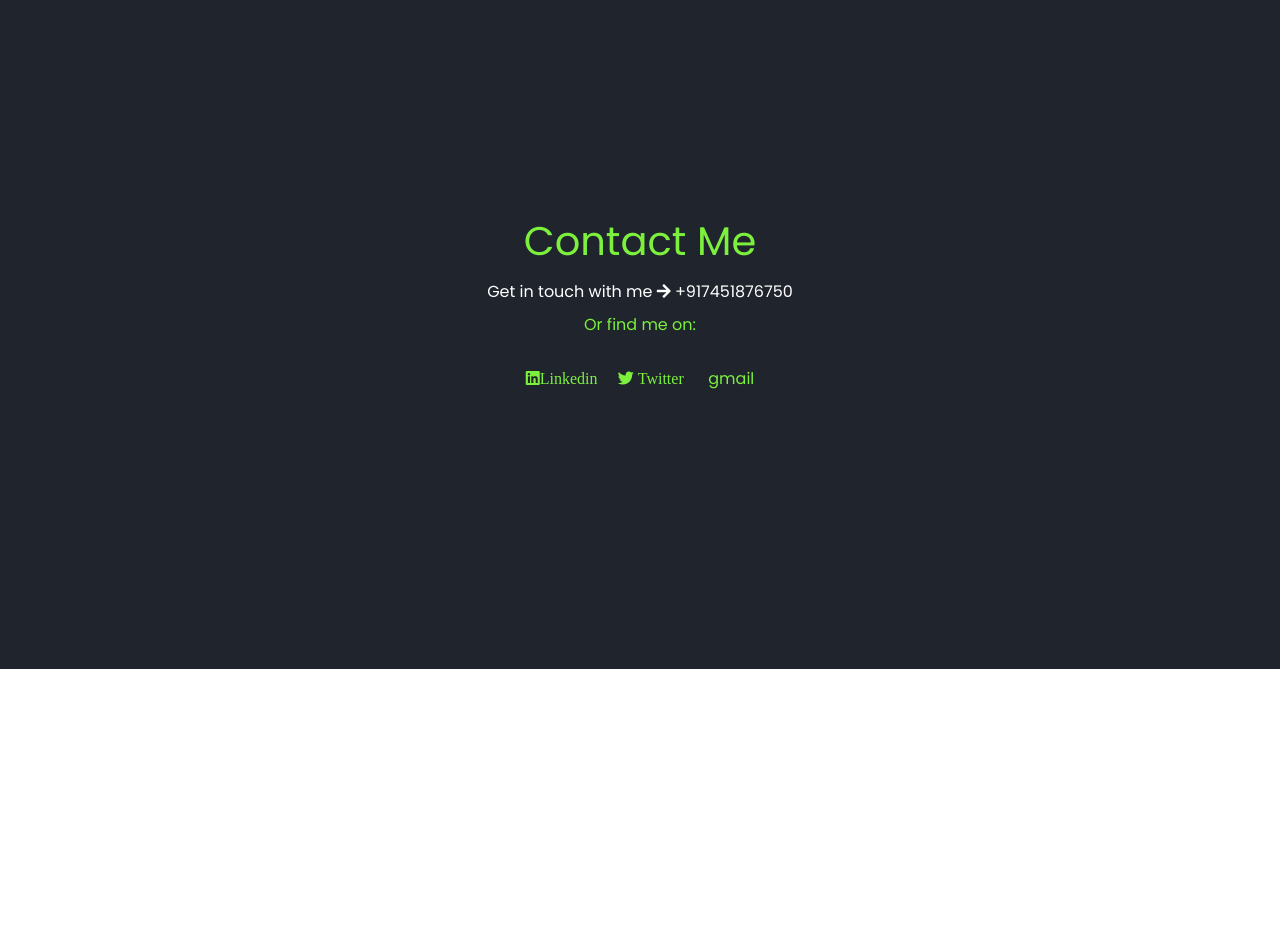
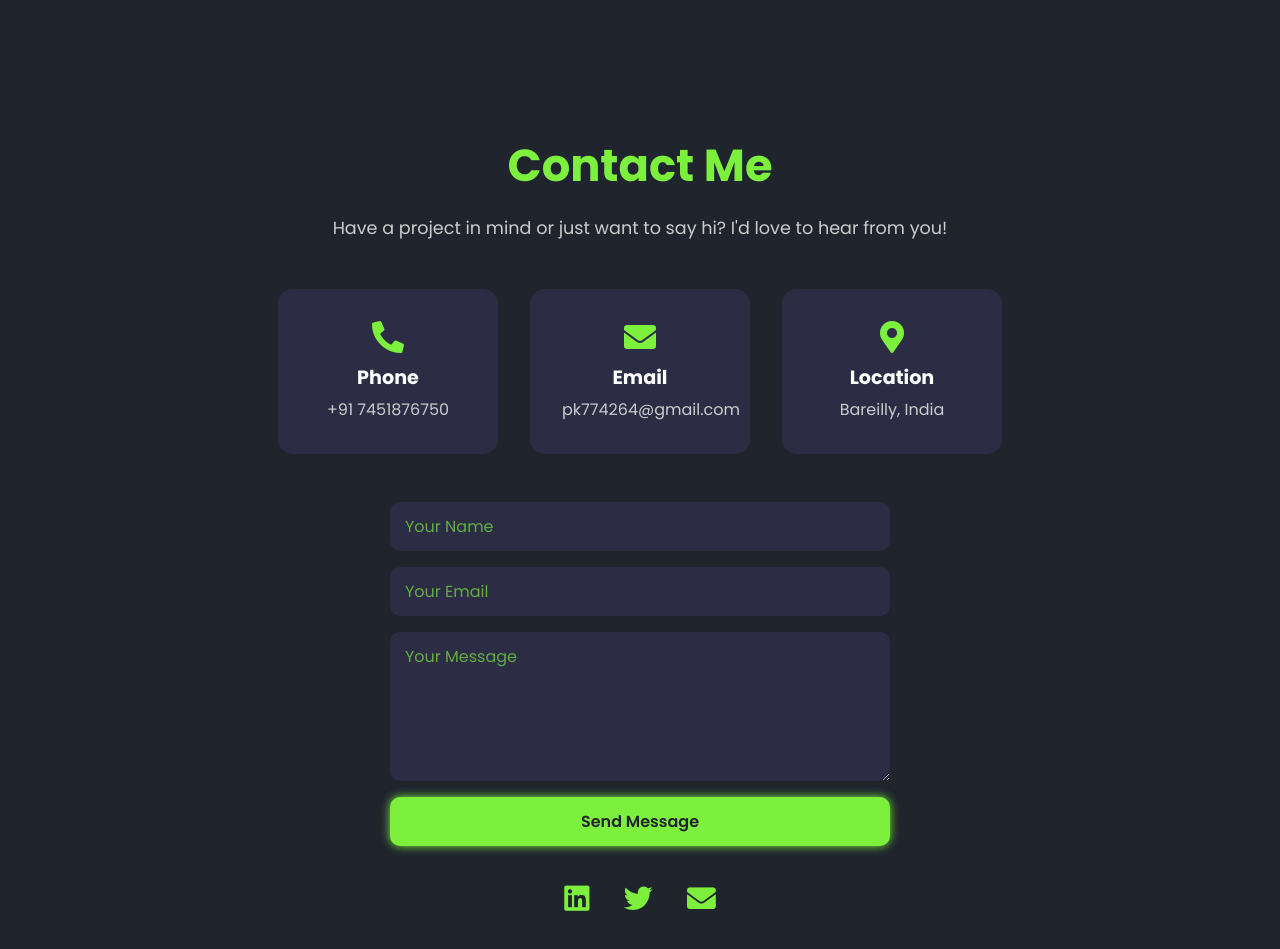
Before and after one commit to itskumarprem/portfolio, a plain HTML site: page index.html in a window 1280 px wide. Shown: the part 2540-3489 px from the top of the page. Before the commit the page ends 3273 px from the top, so only its background shows below. Drawn offline with nearby package versions, Linux system fonts and the light colour scheme.

Commit message:
adding more information

```diff
--- a/index.html
+++ b/index.html
@@ -115,38 +115,85 @@
   <div class="container">
     <h2>My Services</h2>
     <div class="service-cards">
+
+      <!-- Web Development Card -->
       <div class="service-card">
         <i class="fas fa-code"></i>
         <h3>Web Development</h3>
-        <p>I build responsive, interactive, and high-performing websites and applications.</p>
+        <p>
+          I build responsive, interactive, and high-performing websites and web applications using modern technologies like HTML, CSS, JavaScript, React, and more.
+        </p>
       </div>
+
+      <!-- UI/UX Design Card -->
       <div class="service-card">
         <i class="fas fa-paint-brush"></i>
         <h3>UI/UX Design</h3>
-        <p>Creating user-centric designs that are both functional and visually appealing.</p>
+        <p>
+          I design user-friendly interfaces and engaging experiences with a focus on usability, aesthetics, and accessibility.
+        </p>
       </div>
+
+      <!-- SEO Optimization Card -->
       <div class="service-card">
         <i class="fas fa-search"></i>
         <h3>SEO Optimization</h3>
-        <p>Optimizing websites for search engines to increase traffic and improve rankings.</p>
+        <p>
+          I optimize websites for search engines to increase visibility, drive organic traffic, and improve overall performance and rankings.
+        </p>
       </div>
+
+      <!-- Additional Service Example -->
+      <div class="service-card">
+        <i class="fas fa-database"></i>
+        <h3>Database Management</h3>
+        <p>
+          I work with MySQL, MongoDB, and other database systems to design, manage, and optimize data for scalable applications.
+        </p>
+      </div>
+
     </div>
   </div>
 </section>
 
-<div class="contact" id="contact-me">
+<!--Contact Section-->
+<section class="contact" id="contact-me">
   <div class="container">
-    <div class="contact-content">
-      <h2>Contact Me</h2>
-      <p class="content" style="color:white">
-        Get in touch with me <i class="fas fa-arrow-right"></i> +917451876750
-      </p>
-      <p class="links">Or find me on:</p>
-      <a href ="https://www.linkedin.com/in/prem-kumar-a30627327"target="blank"><i class="fab fa-linkedin">Linkedin</i></a>
-      <a href=" https://x.com/itskumarprem"target="blank"><i class="fab fa-twitter"> Twitter</i></a>
-      <a href=" https://mailto:pk774264@gmail.com"target="blank"><i class="fab fa-gmail"></i> gmail</a>
+    <h2 class="contact-heading">Contact Me</h2>
+    <p class="contact-text">Have a project in mind or just want to say hi? I'd love to hear from you!</p>
+
+    <div class="contact-cards">
+      <div class="contact-card">
+        <i class="fas fa-phone-alt"></i>
+        <h3>Phone</h3>
+        <p>+91 7451876750</p>
+      </div>
+      <div class="contact-card">
+        <i class="fas fa-envelope"></i>
+        <h3>Email</h3>
+        <p>pk774264@gmail.com</p>
+      </div>
+      <div class="contact-card">
+        <i class="fas fa-map-marker-alt"></i>
+        <h3>Location</h3>
+        <p>Bareilly, India</p>
+      </div>
+    </div>
+
+    <form class="contact-form">
+      <input type="text" name="name" placeholder="Your Name" required>
+      <input type="email" name="email" placeholder="Your Email" required>
+      <textarea name="message" rows="5" placeholder="Your Message" required></textarea>
+      <button type="submit" class="btn">Send Message</button>
+    </form>
+
+    <div class="social-links">
+      <a href="https://www.linkedin.com/in/prem-kumar-a30627327" target="_blank"><i class="fab fa-linkedin"></i></a>
+      <a href="https://x.com/itskumarprem" target="_blank"><i class="fab fa-twitter"></i></a>
+      <a href="mailto:pk774264@gmail.com" target="_blank"><i class="fas fa-envelope"></i></a>
     </div>
   </div>
-</div>
+</section>
+
 </body>
 </html>
--- a/style.css
+++ b/style.css
@@ -434,116 +434,228 @@ a{
 
   /* Section Styling */
   .services {
-    background-color: #1f242d;
-    padding: 4rem 0;
+    background-color: #1f242d; /* dark theme background */
+    padding: 6rem 0;
     text-align: center;
     color: #fff;
-    font-size: xx-large;
 }
 
-  .container {
-    width: 90%;
-    max-width: 1200px;
-    margin: 0 auto;
-    height: 100vh;
+.services h2 {
+    font-size: 3rem;
+    color: #7cf03d;
+    margin-bottom: 3rem;
+    font-weight: 700;
+    text-transform: uppercase;
+    letter-spacing: 1px;
 }
 
+/* Service Cards */
 .service-cards {
     display: flex;
-    justify-content: space-around;
+    justify-content: center;
     gap: 2rem;
     flex-wrap: wrap;
 }
 
 .service-card {
-    background-color: #7cf03d;
-    padding: 2rem;
-    border-radius: 8px;
-    box-shadow: 0 4px 10px rgba(245, 3, 3, 0.1);
+    background-color: #2c2c45; /* dark card background to match theme */
+    padding: 2.5rem 2rem;
+    border-radius: 15px;
     width: 30%;
+    min-width: 250px;
     text-align: center;
-    transition: transform 0.3s ease-in-out;
+    transition: transform 0.3s ease, box-shadow 0.3s ease;
+    border: 2px solid transparent;
 }
 
 .service-card:hover {
     transform: translateY(-10px);
+    box-shadow: 0 0 20px #7cf03d80;
+    border: 2px solid #7cf03d;
 }
 
 .service-card i {
     font-size: 3rem;
-    color: #fff;
+    color: #7cf03d;
     margin-bottom: 1rem;
+    transition: color 0.3s ease;
+}
+
+.service-card:hover i {
+    color: #00ffff; /* neon hover effect */
 }
 
 .service-card h3 {
     font-size: 1.8rem;
     margin-bottom: 1rem;
+    color: #fff;
 }
 
 .service-card p {
     font-size: 1rem;
-    color: #fff;
+    color: #ccc;
+    line-height: 1.6;
 }
 
 /* Responsive Design */
+@media (max-width: 1024px) {
+    .service-cards {
+        gap: 1.5rem;
+    }
+    .service-card {
+        width: 45%;
+    }
+}
+
 @media (max-width: 768px) {
     .service-cards {
         flex-direction: column;
         align-items: center;
     }
-
     .service-card {
         width: 80%;
         margin-bottom: 2rem;
     }
 }
 
+
   /* ////......Contact......///// */
 
   .contact {
-    background: #1f242d;
-    position: relative;
-    height: 92vh;
-  }
-
-  .contact-content {
-    position: absolute;
-    top: 50%;
-    left: 50%;
-    transform: translate(-50%, -50%);
+    background-color: #1f242d;
+    padding: 6rem 2rem;
+    color: #fff;
     text-align: center;
 }
 
-  .contact-content h2 {
-    font-size: 2.5rem;
-    font-weight: 400;
+.contact-heading {
+    font-size: 2.8rem;
     color: #7cf03d;
-    padding-bottom: 0.5rem;
+    margin-bottom: 1rem;
+    font-weight: 700;
 }
 
-  .contact-content .mail {
-    color: #f0f0e6;
-    padding-bottom: 0.2rem;
+.contact-text {
+    color: #ccc;
+    font-size: 1.1rem;
+    margin-bottom: 3rem;
+}
+
+.contact-cards {
+    display: flex;
+    justify-content: center;
+    gap: 2rem;
+    flex-wrap: wrap;
+    margin-bottom: 3rem;
+}
+
+.contact-card {
+    background: #2c2c45;
+    padding: 2rem;
+    border-radius: 15px;
+    width: 220px;
+    transition: transform 0.3s ease, box-shadow 0.3s ease;
+}
+
+.contact-card:hover {
+    transform: translateY(-10px);
+    box-shadow: 0 0 20px #7cf03d80;
+}
+
+.contact-card i {
+    font-size: 2rem;
+    margin-bottom: 10px;
+    color: #7cf03d;
+}
+
+.contact-card h3 {
+    margin-bottom: 5px;
+    font-size: 1.2rem;
+}
+
+.contact-card p {
+    color: #ccc;
     font-size: 1rem;
 }
 
-  .contact-content .links {
-    color: #7cf03d;
-    padding: 0.5rem;
-    padding-bottom: 1.8rem;
-    font-size: 1rem;
+/* Form Styling */
+.contact-form {
+    display: flex;
+    flex-direction: column;
+    gap: 1rem;
+    max-width: 500px;
+    margin: 0 auto 2rem auto;
 }
 
-  .contact-content a {
-    text-decoration: none;
-    color: #7cf03d;
-    padding: 0.5rem;
-    transition: 0.3s ease-in-out;
+.contact-form input,
+.contact-form textarea {
+    padding: 12px 15px;
+    border-radius: 10px;
+    border: none;
+    outline: none;
+    font-size: 1rem;
+    background-color: #2c2c45;
+    color: #fff;
 }
 
-  .contact-content a:hover {
-    color: #f0f0e6;
+.contact-form input::placeholder,
+.contact-form textarea::placeholder {
+    color: #7cf03daa;
 }
+
+.contact-form button {
+    padding: 12px;
+    border-radius: 10px;
+    border: none;
+    background: #7cf03d;
+    color: #1f242d;
+    font-size: 1rem;
+    cursor: pointer;
+    font-weight: 600;
+    transition: background 0.3s ease, box-shadow 0.3s ease;
+}
+
+.contact-form button:hover {
+    background: transparent;
+    border: 2px solid #7cf03d;
+    color: #7cf03d;
+    box-shadow: 0 0 15px #7cf03d80;
+}
+
+/* Social Links */
+.social-links {
+    margin-top: 2rem;
+}
+
+.social-links a {
+    color: #7cf03d;
+    margin: 0 15px;
+    font-size: 1.8rem;
+    transition: transform 0.3s ease, color 0.3s ease;
+}
+
+.social-links a:hover {
+    transform: scale(1.3);
+    color: #00ffff;
+}
+
+/* Responsive */
+@media (max-width: 768px) {
+    .contact-cards {
+        flex-direction: column;
+        align-items: center;
+    }
+
+    .contact-card {
+        width: 80%;
+        margin-bottom: 1.5rem;
+    }
+
+    .contact-form {
+        width: 100%;
+    }
+}
+
 
   /* ////......Media query......//// */
 
```
Lines whose indentation alone changed are shown as unchanged.
